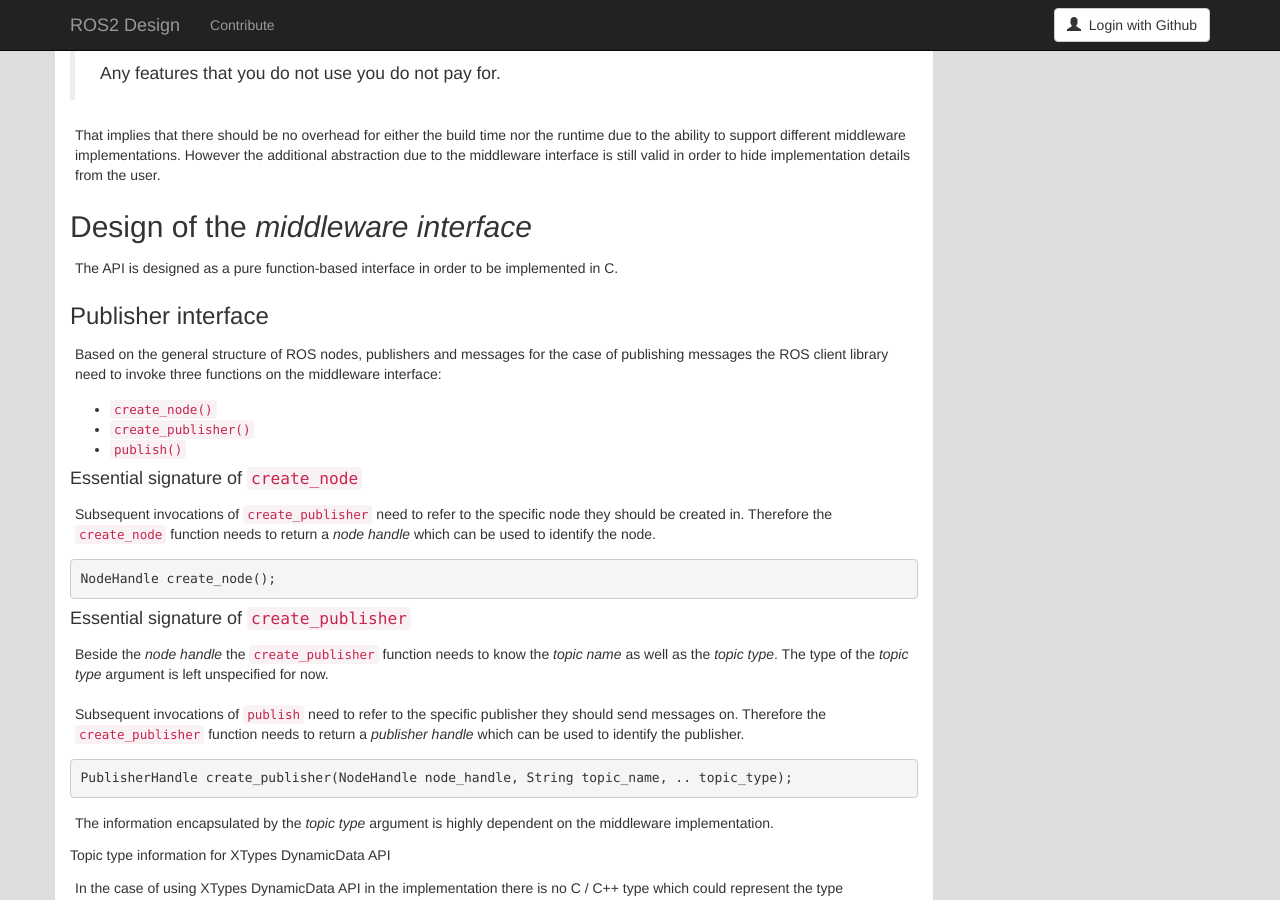
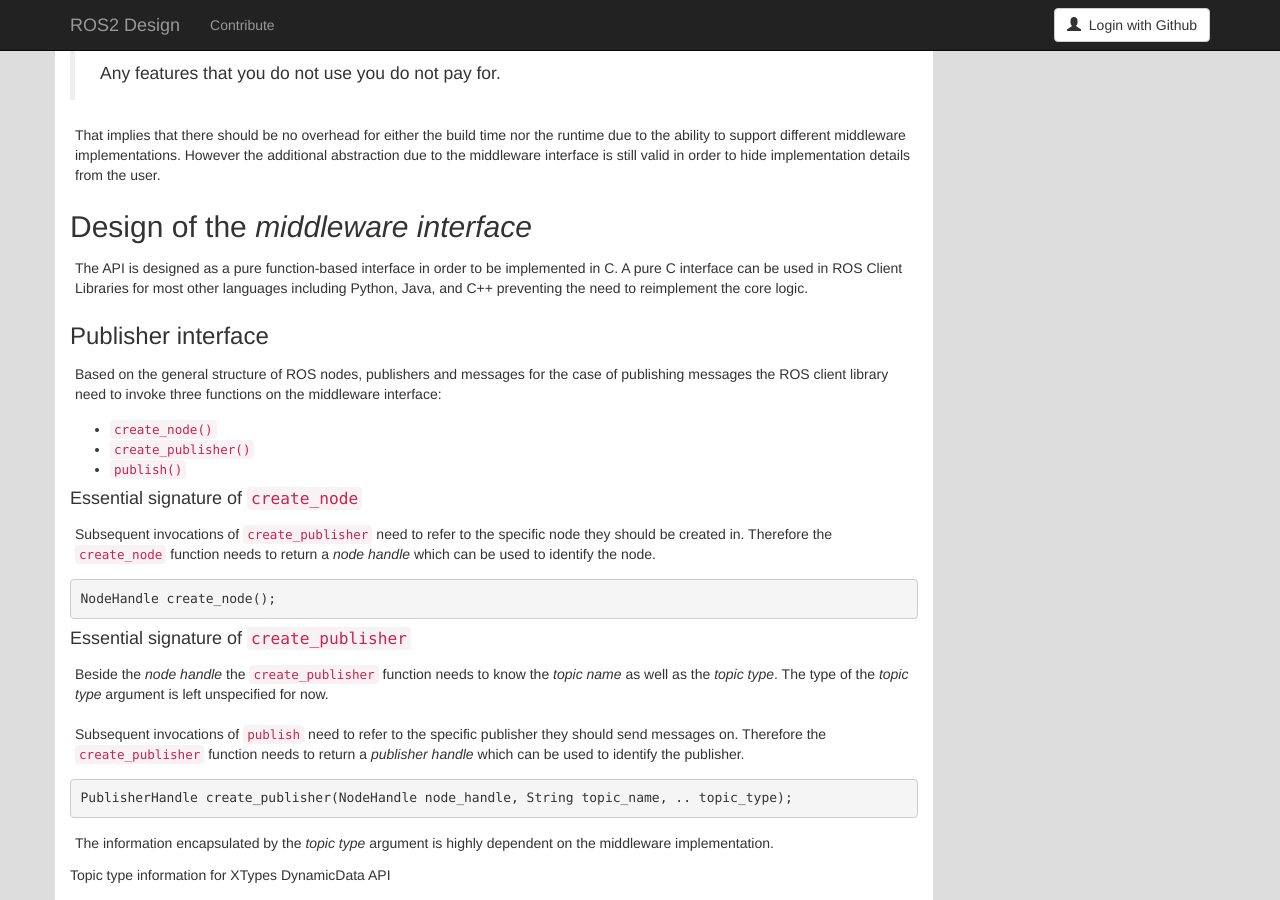
Before and after one commit to ros2/design, a Jekyll site: the page built from articles/60_ros_middleware_interface.md, in a window 1280 px wide and 900 px high, scrolled down 4354 px. Built offline with Jekyll 4.4.1, drawn with Linux system fonts in a browser that asks for light colours; nearby versions of some CDN libraries.

Commit message:
clarifying reuse in client libraries.

```diff
--- a/articles/60_ros_middleware_interface.md
+++ b/articles/60_ros_middleware_interface.md
@@ -229,6 +229,7 @@ However the additional abstraction due to the middleware interface is still vali
 ## Design of the *middleware interface*
 
 The API is designed as a pure function-based interface in order to be implemented in C.
+A pure C interface can be used in ROS Client Libraries for most other languages including Python, Java, and C++ preventing the need to reimplement the core logic.
 
 
 ### Publisher interface
```
